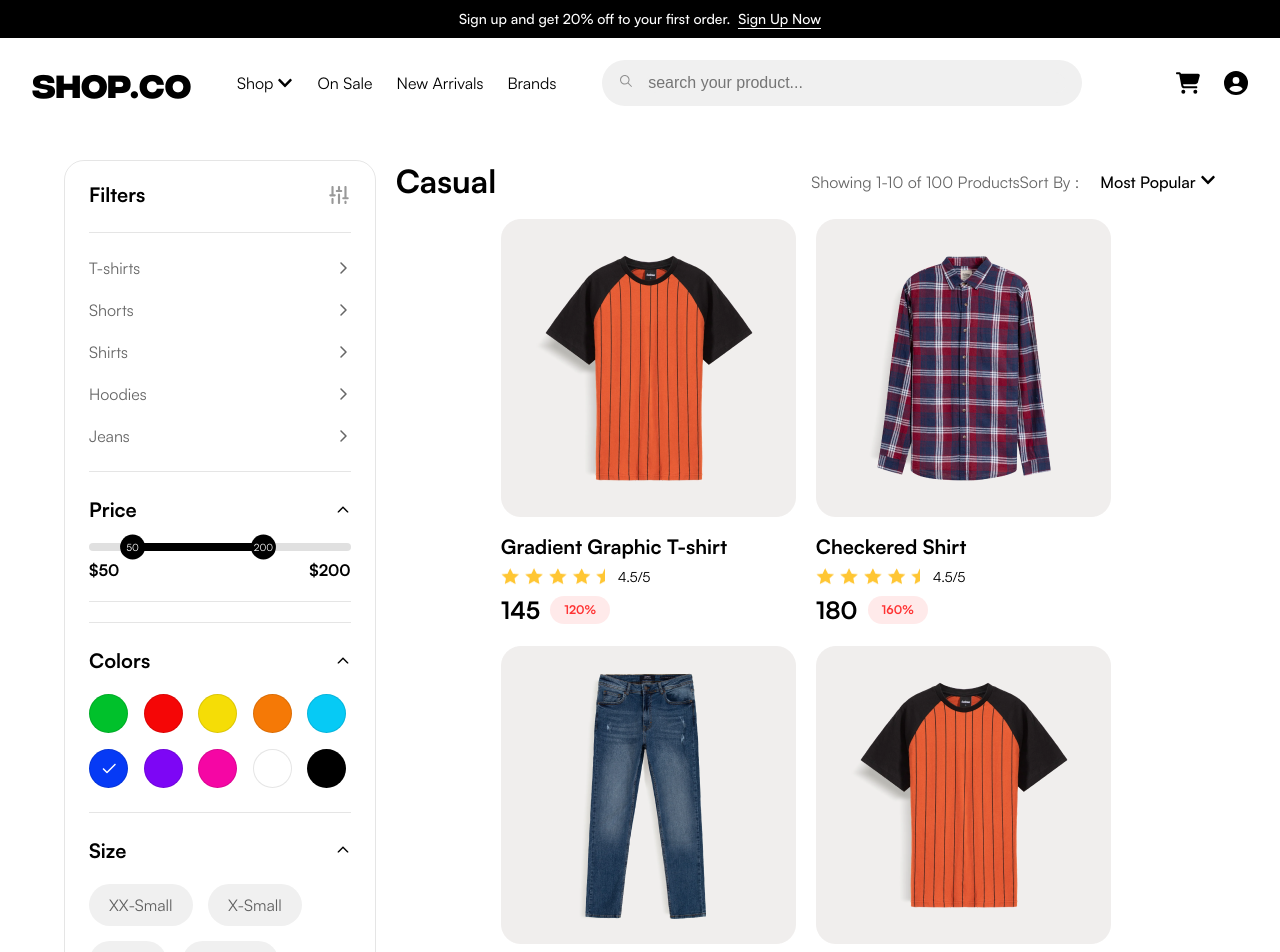
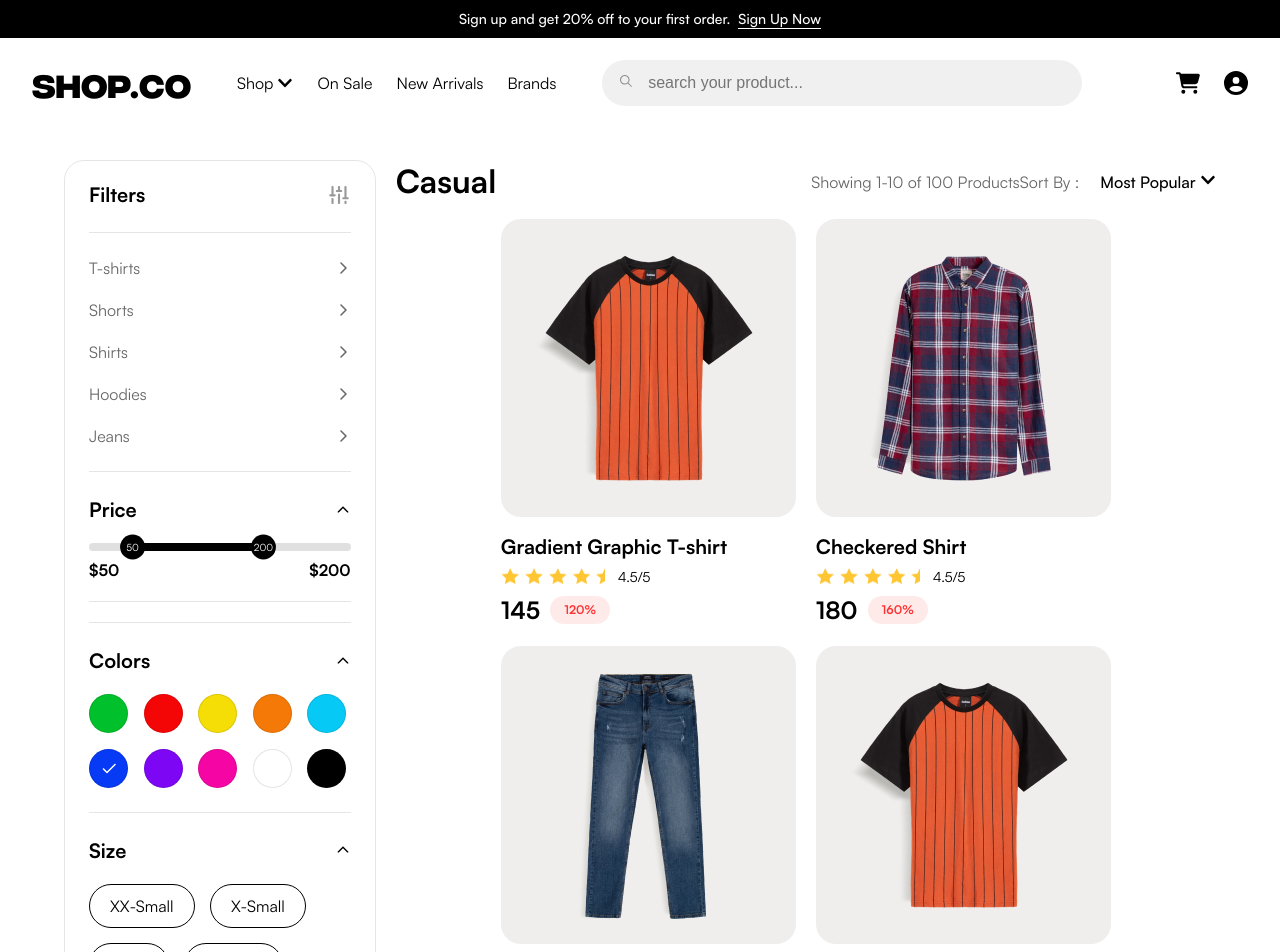
Before and after one commit to Thamarai-selvan-G/Shop.co, a Next.js app: page /category in a window 1280 px wide. Shown: the top 952 px of the page. Built offline with nearby package versions, Linux system fonts and the light colour scheme.

Commit message:
corrections done

```diff
--- a/src/app/category/page.jsx
+++ b/src/app/category/page.jsx
@@ -1,5 +1,5 @@
 "use client";
-import dynamic from 'next/dynamic';
+import dynamic from "next/dynamic";
 import RangeTag from "@/components/RangeTag";
 import Image from "next/image";
 import { useState, useEffect } from "react";
@@ -7,12 +7,15 @@ import styled from "styled-components";
 import { FaChevronDown } from "react-icons/fa";
 import dummydata from "@/api/dummydata";
 
-const ProductCard = dynamic(() => import("@/components/cards/ProductCard"), { ssr: false });
-const PaginationPage = dynamic(() => import("@/components/PaginationPage"), { ssr: false });
+const ProductCard = dynamic(() => import("@/components/cards/ProductCard"), {
+  ssr: false,
+});
+const PaginationPage = dynamic(() => import("@/components/PaginationPage"), {
+  ssr: false,
+});
 
 const CategoryPage = () => {
   const [isClient, setIsClient] = useState(false);
-
 
   useEffect(() => {
     setIsClient(true);
@@ -166,7 +169,7 @@ const CategoryPage = () => {
                 return (
                   <Size
                     key={index}
-                    selectedSize={selectedSize === index}
+                    selected={selectedSize === index}
                     onClick={() => setSelectedSize(index)}
                   >
                     {sizeLable}
@@ -442,8 +445,9 @@ const SizeFilds = styled.div`
   margin-bottom: 1.5rem;
 `;
 const Size = styled.span`
-  background-color: ${(props) => (props.selectedSize ? "black" : "#F0F0F0")};
-  color: ${(props) => (props.selectedSize ? "white" : "#00000099")};
+  background-color: ${(props) => (props.selected ? "black" : "white")};
+  color: ${(props) => (props.selected ? "white" : "black")};
+  border: 1px solid black;
   padding: 10px 20px;
   border-radius: 62px;
   cursor: pointer;
@@ -582,12 +586,11 @@ const ProductsContainer = styled.div`
   gap: 20px;
   padding-bottom: 2rem;
   border-bottom: 1px solid #0000001a;
-  margin:  0 0 20px 0;
+  margin: 0 0 20px 0;
 
   @media (max-width: 400px) {
     gap: 10px;
   }
-
 `;
 const SecoundMenu = styled.div`
   display: none;
```
